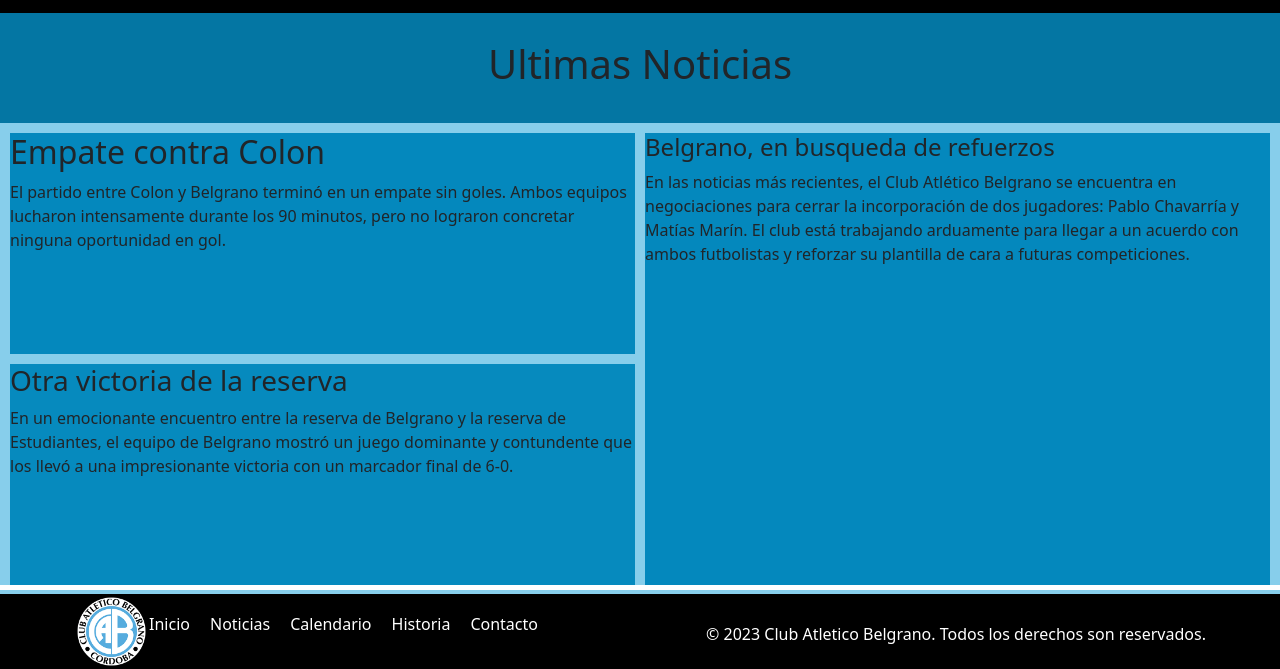
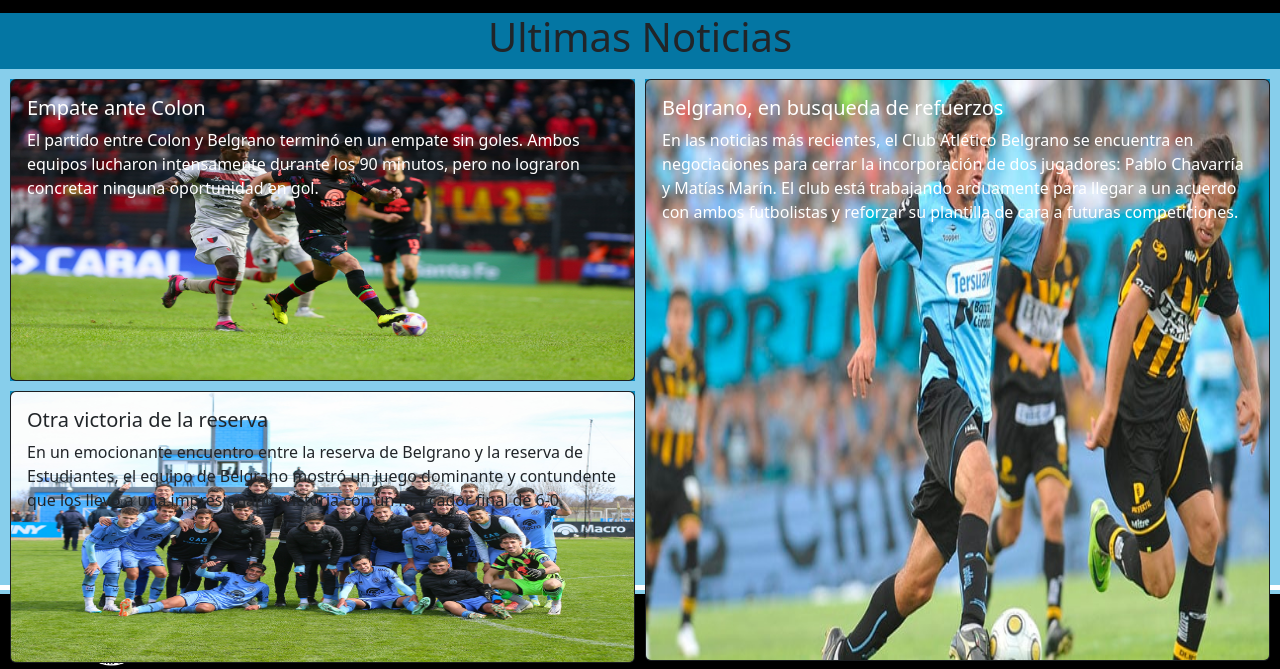
Before and after one commit to valentin-campos/PreEntrega2Campos, a plain HTML site: page pages/noticias.html in a window 1280 px wide. Shown: the part 131-800 px from the top of the page. Drawn offline with nearby package versions, Linux system fonts and the light colour scheme.

Commit message:
agregar bootstrap a la pagina de Noticias

```diff
--- a/pages/noticias.html
+++ b/pages/noticias.html
@@ -32,17 +32,35 @@
             <h1>Ultimas Noticias</h1>
         </div>
         <section class="noticia1">
-            <h2>Empate contra Colon</h2>
-            <p>El partido entre Colon y Belgrano terminó en un empate sin goles. Ambos equipos lucharon intensamente durante los 90 minutos, pero no lograron concretar ninguna oportunidad en gol. </p>
+            <div class="card text-bg-dark">
+                <img src="../assets/imagenes/imagenColon.jpg" class="card-img" alt="..." height="300px">
+                <div class="card-img-overlay">
+                    <h5 class="card-title">Empate ante Colon</h5>
+                    <p class="card-text">El partido entre Colon y Belgrano terminó en un empate sin goles. Ambos equipos lucharon intensamente durante los 90 minutos, pero no lograron concretar ninguna oportunidad en gol.</p>
+
+                </div>
+            </div>
         </section>
+
         <section class="noticia2">
-            <h3>Otra victoria de la reserva</h3>
-            <p>En un emocionante encuentro entre la reserva de Belgrano y la reserva de Estudiantes, el equipo de Belgrano mostró un juego dominante y contundente que los llevó a una impresionante victoria con un marcador final de 6-0.</p>
+            <div class="card text-bg-dark">
+                <img src="../assets/imagenes/reserva.jpg" class="card-img" alt="..." height="270px">
+                <div class="card-img-overlay">
+                    <h5 class=" card-title text-dark">Otra victoria de la reserva</h5>
+                    <p class="card-text text-dark">En un emocionante encuentro entre la reserva de Belgrano y la reserva de Estudiantes, el equipo de Belgrano mostró un juego dominante y contundente que los llevó a una impresionante victoria con un marcador final de 6-0.</p>
+
+                </div>
+            </div>
         </section>
         <section class="noticia3">
-            <h4>Belgrano, en busqueda de refuerzos</h4>
-            <p>
-                En las noticias más recientes, el Club Atlético Belgrano se encuentra en negociaciones para cerrar la incorporación de dos jugadores: Pablo Chavarría y Matías Marín. El club está trabajando arduamente para llegar a un acuerdo con ambos futbolistas y reforzar su plantilla de cara a futuras competiciones.</p>
+            <div class="card text-bg-dark">
+                <img src="../assets/imagenes/chavarria.jpg" class="card-img" alt="..." height="580px">
+                <div class="card-img-overlay">
+                    <h5 class="card-title">Belgrano, en busqueda de refuerzos</h5>
+                    <p class="card-text"> En las noticias más recientes, el Club Atlético Belgrano se encuentra en negociaciones para cerrar la incorporación de dos jugadores: Pablo Chavarría y Matías Marín. El club está trabajando arduamente para llegar a un acuerdo con ambos futbolistas y reforzar su plantilla de cara a futuras competiciones.</p>
+
+                </div>
+            </div>
         </section>
     </main>
 
@@ -69,3 +87,7 @@
     <script src="https://cdn.jsdelivr.net/npm/bootstrap@5.3.0/dist/js/bootstrap.bundle.min.js" integrity="sha384-geWF76RCwLtnZ8qwWowPQNguL3RmwHVBC9FhGdlKrxdiJJigb/j/68SIy3Te4Bkz" crossorigin="anonymous"></script>
 </body>
 </html>
+
+<!--<h4>Belgrano, en busqueda de refuerzos</h4>
+            <p>
+                En las noticias más recientes, el Club Atlético Belgrano se encuentra en negociaciones para cerrar la incorporación de dos jugadores: Pablo Chavarría y Matías Marín. El club está trabajando arduamente para llegar a un acuerdo con ambos futbolistas y reforzar su plantilla de cara a futuras competiciones.</p>
```
Also changed, not shown: Assets/Imagenes/chavarria.jpg (added), Assets/Imagenes/imagenColon.jpg (added), Assets/Imagenes/reserva.jpg (added).
